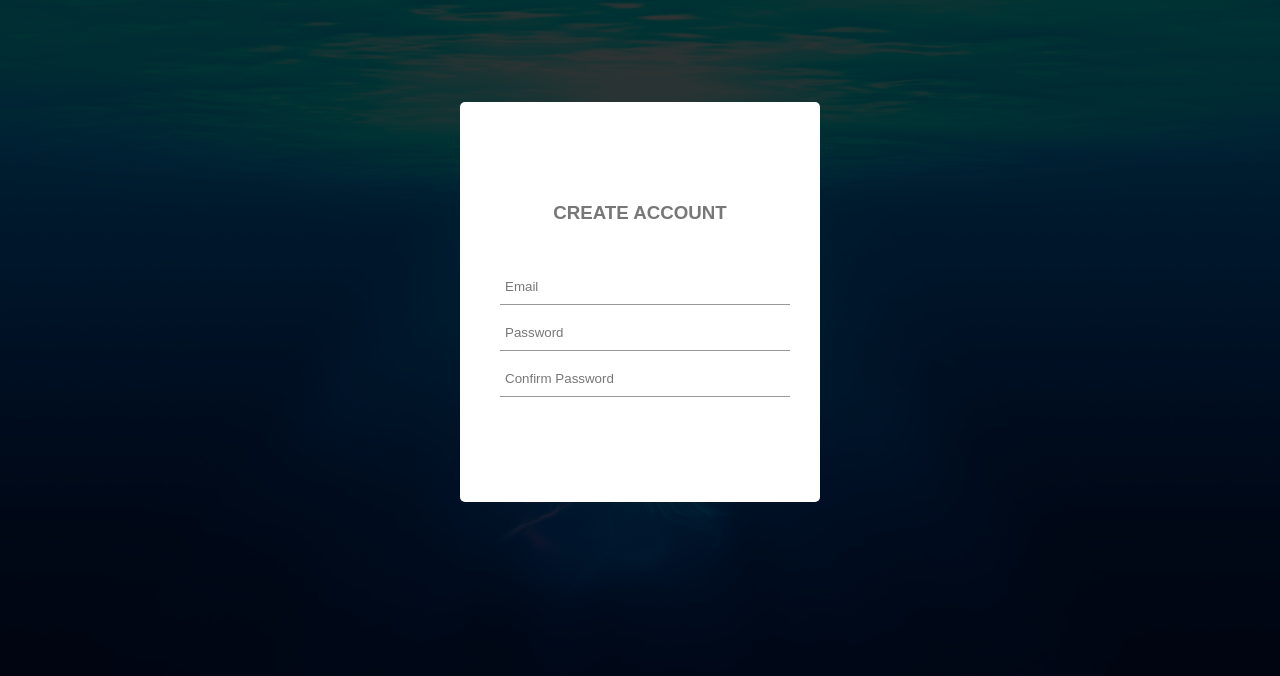
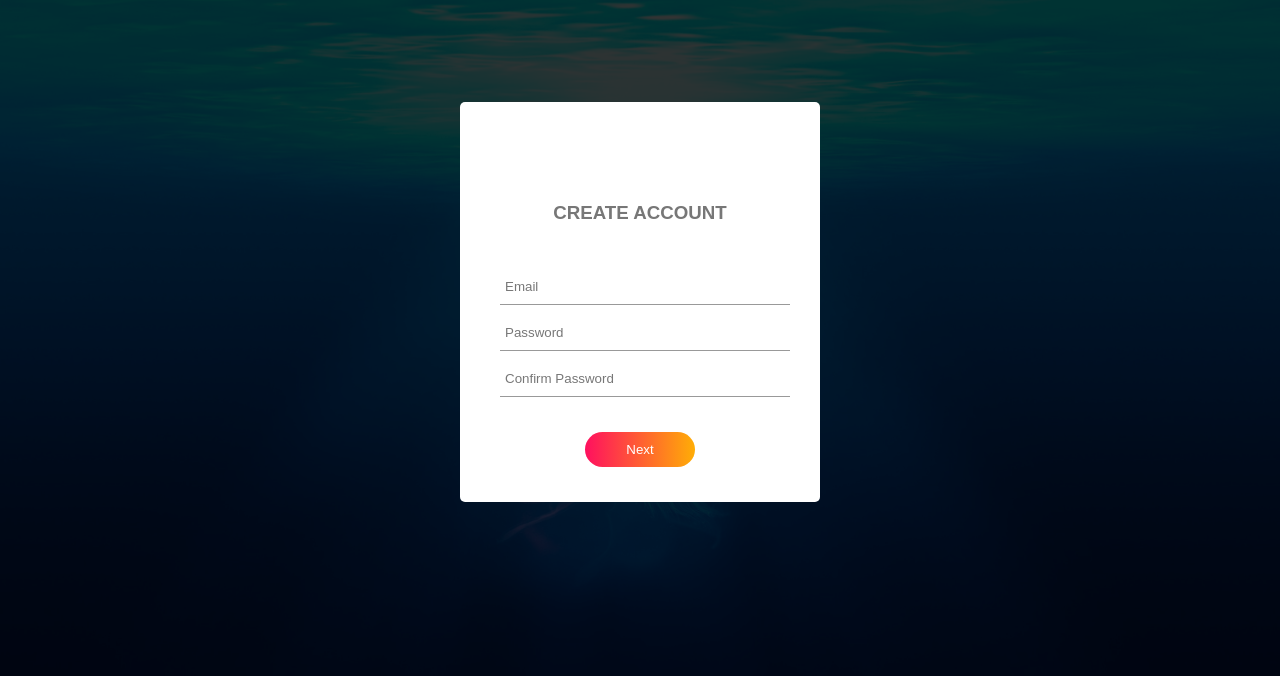
Before and after one commit to Temkum/mutlistep-form, a plain HTML site: page index.html in a window 1280 px wide. Drawn offline with Linux system fonts and the light colour scheme.

Commit message:
styled button

```diff
--- a/index.html
+++ b/index.html
@@ -17,6 +17,9 @@
             <input type="password" placeholder="Password" required>
             <input type="password" placeholder="Confirm Password" required>
 
+            <div class="btn-box">
+                <button type="button">Next</button>
+            </div>
         </form>
     </div>
 
--- a/style.css
+++ b/style.css
@@ -49,3 +49,26 @@ form input {
 ::placeholder {
     color: #777;
 }
+
+.btn-box {
+    width: 100%;
+    margin: 30px auto;
+    text-align: center;
+}
+
+form button {
+    width: 110px;
+    height: 35px;
+    margin: 0 10px;
+    background: linear-gradient(to right, #ff105f, #ffad06);
+    border: 0;
+    outline: none;
+    color: white;
+    cursor: pointer;
+
+    border-radius: 30px;
+    -webkit-border-radius: 30px;
+    -moz-border-radius: 30px;
+    -ms-border-radius: 30px;
+    -o-border-radius: 30px;
+}
```
